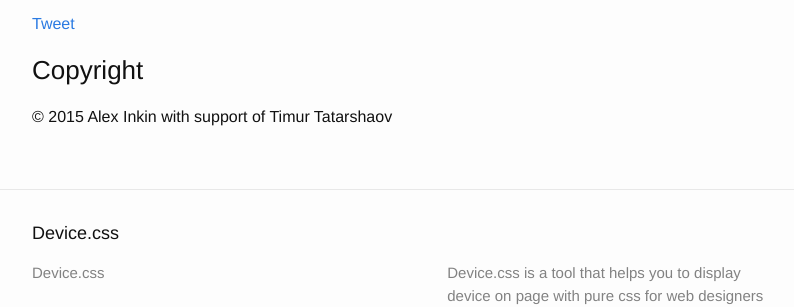
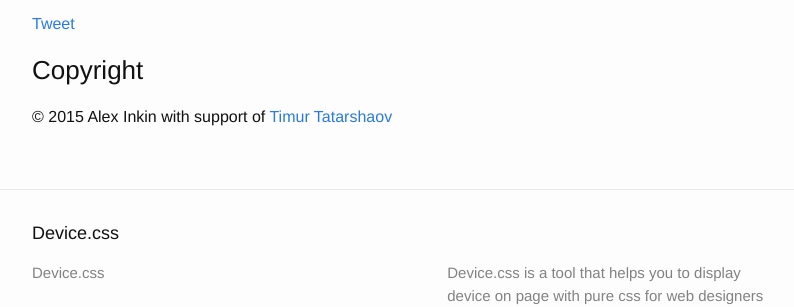
Before and after one commit to famer/device.css, a Jekyll site: the page built from device.css.md, in a window 1280 px wide and 900 px high, scrolled down 1523 px. Shown: the part 533-840 px from the top of the window, without its empty margins (238-1032 px from the left). Built offline with Jekyll 4.4.1, drawn with Linux system fonts in a browser that asks for light colours; comment, search, counter and statistics services are not loaded; part of the change alters nothing that is shown.

Commit message:
contacts

```diff
--- a/device.css.md
+++ b/device.css.md
@@ -83,4 +83,4 @@ Device.css and its sources are released under [MIT](http://opensource.org/licens
 <a href="https://twitter.com/share" class="twitter-share-button" data-url="http://famer.github.io/device.css/" data-via="locationsphere">Tweet</a> <script>!function(d,s,id){var js,fjs=d.getElementsByTagName(s)[0],p=/^http:/.test(d.location)?'http':'https';if(!d.getElementById(id)){js=d.createElement(s);js.id=id;js.src=p+'://platform.twitter.com/widgets.js';fjs.parentNode.insertBefore(js,fjs);}}(document, 'script', 'twitter-wjs');</script>
 
 ### Copyright
-© 2015 Alex Inkin with support of Timur Tatarshaov
+© 2015 Alex Inkin with support of [Timur Tatarshaov](http://famer.github.io)
```
